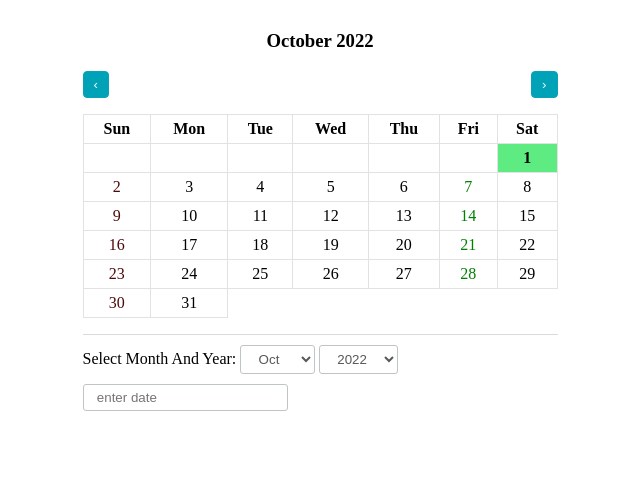
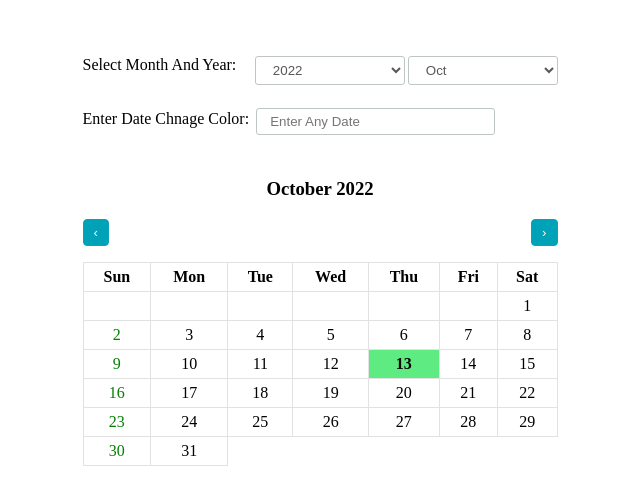
Before and after one commit to iasmks/assignmentzygalcompany, a plain HTML site: page index.html in a window 1280 px wide. Shown: the whole page, without its empty margins (320-960 px from the left). Drawn offline with Linux system fonts and the light colour scheme.

Commit message:
Update index.html

```diff
--- a/index.html
+++ b/index.html
@@ -67,17 +67,35 @@
 
 /* sunday */
 .date-picker:nth-child(1) {
-  color: rgb(75, 9, 9);
+
+  color: green;
 }
 
 /* friday */
 .date-picker:nth-child(6) {
-  color: green;
+    color: black;
 }
 
 #monthAndYear {
     text-align: center;
-    margin-top: 0;
+    margin-top: 40px;
+}
+#month{
+    width: 150px;
+    float: right;
+    margin-left: 3px;
+}
+#year{
+    width: 150px;
+    float: right;
+    margin-left: 2px;
+}
+#day1{
+    margin-left: 175px;
+    width: 210px;
+   float: right;
+   margin-top: -20px;
+   margin-right: 63px;
 }
 
 .button-container-calendar {
@@ -97,7 +115,6 @@
 
 .footer-container-calendar {
     margin-top: 1em;
-    border-top: 1px solid #dadada;
     padding: 10px 0;
 }
 
@@ -116,16 +133,8 @@
 <body>
     <form method="get">
     <div class="wrapper">
+
         <div class="container-calendar">
-            <h3 id="monthAndYear"></h3>
-            <div class="button-container-calendar">
-                <button id="previous" onclick="previous()">&#8249;</button>
-                <button id="next" onclick="next()">&#8250;</button>
-            </div>
-            <table class="table-calendar" id="calendar" data-lang="en">
-                <thead id="thead-month"></thead>
-                <tbody id="calendar-body"></tbody>
-            </table>
         <div class="footer-container-calendar">
             <label for="month">Select Month And Year: </label>
             <select id="month" name="mnt" onchange="jump()">
@@ -144,7 +153,23 @@
                 </select>
                 <select id="year" name="yr" onchange="jump()"></select>
                </div>
-                <input type="number" id="day1" onchange="changedate()" name="date" placeholder="enter date">
+               <div class="footer-container-calendar">
+               <label for="month">Enter Date Chnage Color: </label>
+               <input type="number" id="day1"  onchange="changedate()" name="date" placeholder="Enter Any Date ">
+            </div>
+
+
+            <h3 id="monthAndYear"></h3>
+            <div class="button-container-calendar">
+                <button id="previous" onclick="previous()">&#8249;</button>
+                <button id="next" onclick="next()">&#8250;</button>
+            </div>
+            <table class="table-calendar" id="calendar" data-lang="en">
+                <thead id="thead-month"></thead>
+                <tbody id="calendar-body"></tbody>
+            </table>
+
+
 
         </div>
     </div>
@@ -152,7 +177,14 @@
 
     </form>
     <script>
- var datetemp = 1;
+        var today = new Date();
+        var dd = String(today.getDate()).padStart(2, '0');
+        var mm = String(today.getMonth() + 1).padStart(2, '0'); //January is 0!
+        var yyyy = today.getFullYear();
+
+        today = dd;
+
+ var datetemp=today;
 function changedate(){
              datetemp = document.getElementById("day1").value;
              jump()
@@ -278,7 +310,8 @@ function showCalendar(month, year) {
 
                 const urlParams = new URLSearchParams(location.search);
 
-                var date1 = 1;
+
+                var date1 = today;
                 date1 = datetemp;
 
 
```
Lines whose indentation alone changed are shown as unchanged.
